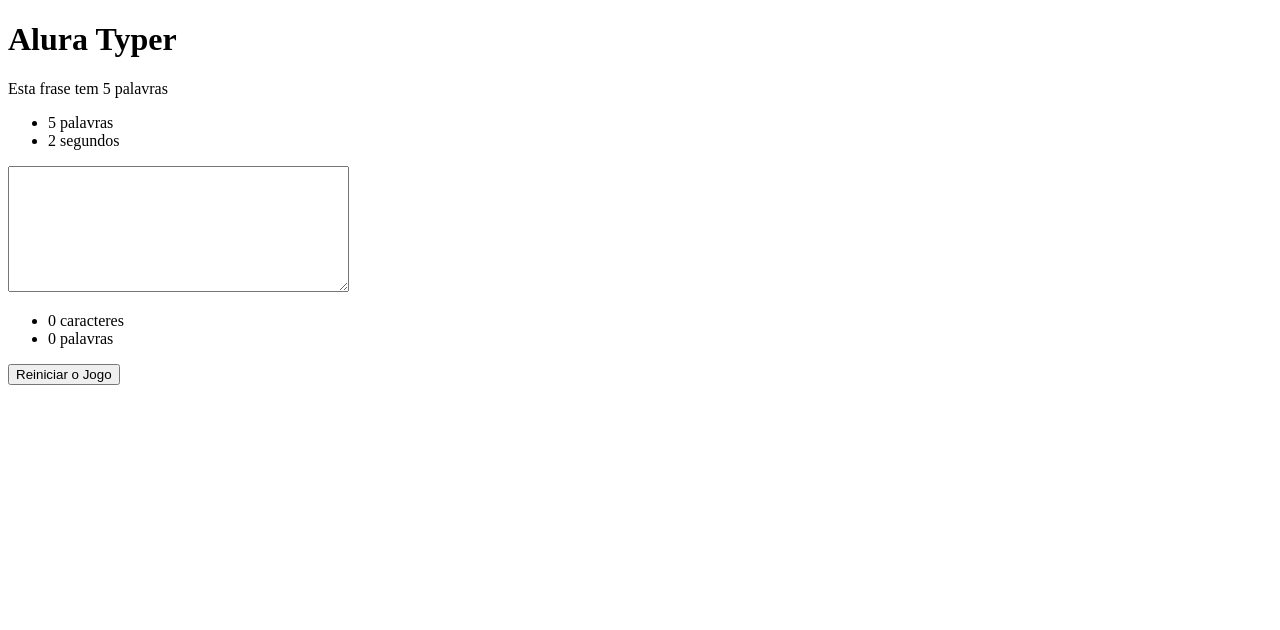
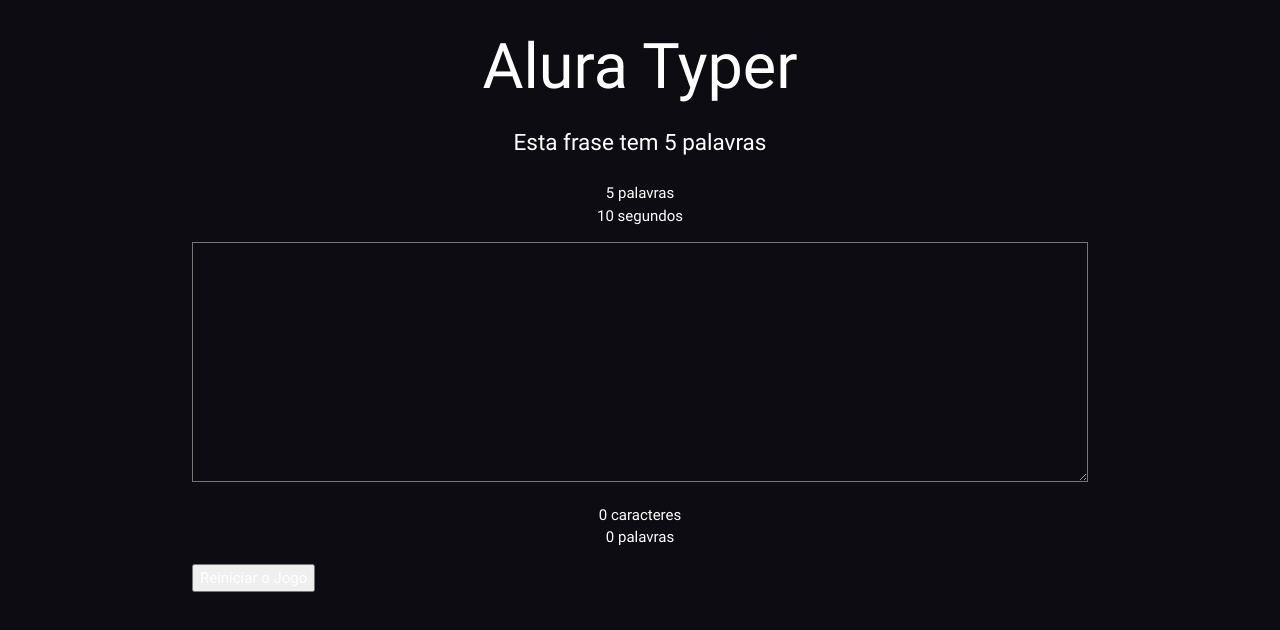
Before and after one commit to gabrielemartins/curso-jquery, a plain HTML site: page public/principal.html in a window 1280 px wide. Drawn offline with Linux system fonts and the light colour scheme.

Commit message:
Estilizando a página

```diff
--- a/public/css/estilos.css
+++ b/public/css/estilos.css
@@ -0,0 +1,17 @@
+body {
+    color: white;
+    background-color: #0E0C13;
+}
+
+.frase {
+    font-size: 150%;
+}
+
+.campoDigitacao {
+    height: 30%;
+    font-size: 130%;
+}
+
+.campoDesativado {
+    opacity: 0.25;
+}
--- a/public/js/main.js
+++ b/public/js/main.js
@@ -7,6 +7,7 @@
     contadores();
     cronometro();
     botaoReinicio.click(reiniciarJogo);
+    campoTexto.val('')
 });
 
 function tamanhoFrase() {
@@ -41,6 +42,7 @@
               campoTexto.attr('disabled', true);
               clearInterval(cronometroId);
               botaoReinicio.attr("disabled", false);
+              campoTexto.addClass('campoDesativado');
             }
           }, 1000);
     });
@@ -53,4 +55,5 @@
         $('.contCaracteres').text('0');
         $('.segundos').text(tempoInicial);
         cronometro();
+        campoTexto.removeClass('campoDesativado');
 }
--- a/public/principal.html
+++ b/public/principal.html
@@ -3,23 +3,26 @@
 <head>
     <meta charset="UTF-8">
     <title>Alura Typer</title>
+    <link rel="stylesheet" href="./css/libs/materialize.min.css">
+    <link rel="stylesheet" href="./css/estilos.css">
 </head>
 <body>
-    <h1>Alura Typer</h1>
-    <p class="frase">Esta frase tem 5 palavras</p>
+    <div class="container">
+    <h1 class="center">Alura Typer</h1>
+    <p class="frase center">Esta frase tem 5 palavras</p>
 
-    <ul class="informacoes">
+    <ul class="informacoes center">
         <li>
             <span class='numPalavras'>0</span>
             palavras
         </li>
         <li>
-            <span class='segundos'>2</span>
+            <span class='segundos'>10</span>
             segundos
         </li>
     </ul>
         <textarea class="campoDigitacao"rows="8" cols="40"></textarea>
-        <ul>
+        <ul class="center">
             <li>
                 <span class='contCaracteres'>0</span>
                 caracteres
@@ -30,6 +33,7 @@
             </li>
         </ul>
         <button type="button" class="reinicioJogo">Reiniciar o Jogo</button>
+    </div>
     <script src="./js/jquery.js"></script>
     <script src="./js/main.js"></script>
 </body>
```
